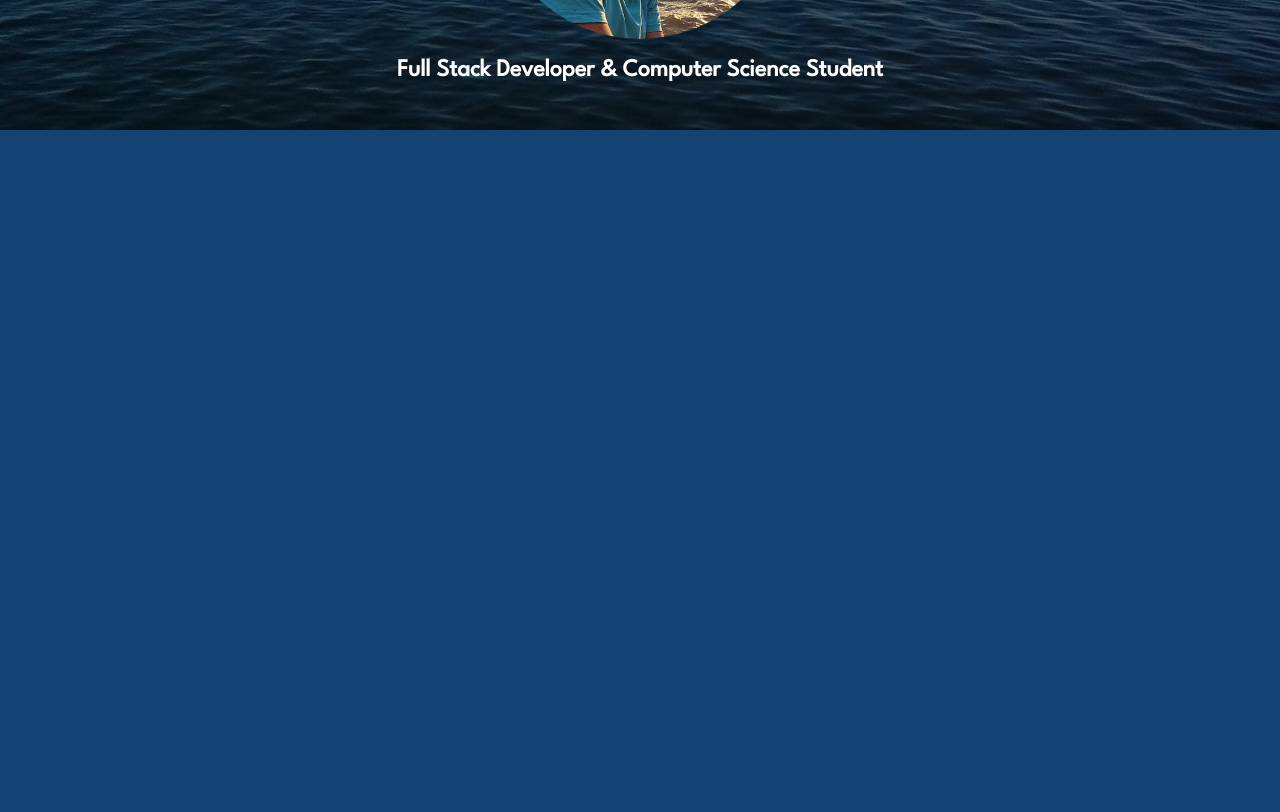
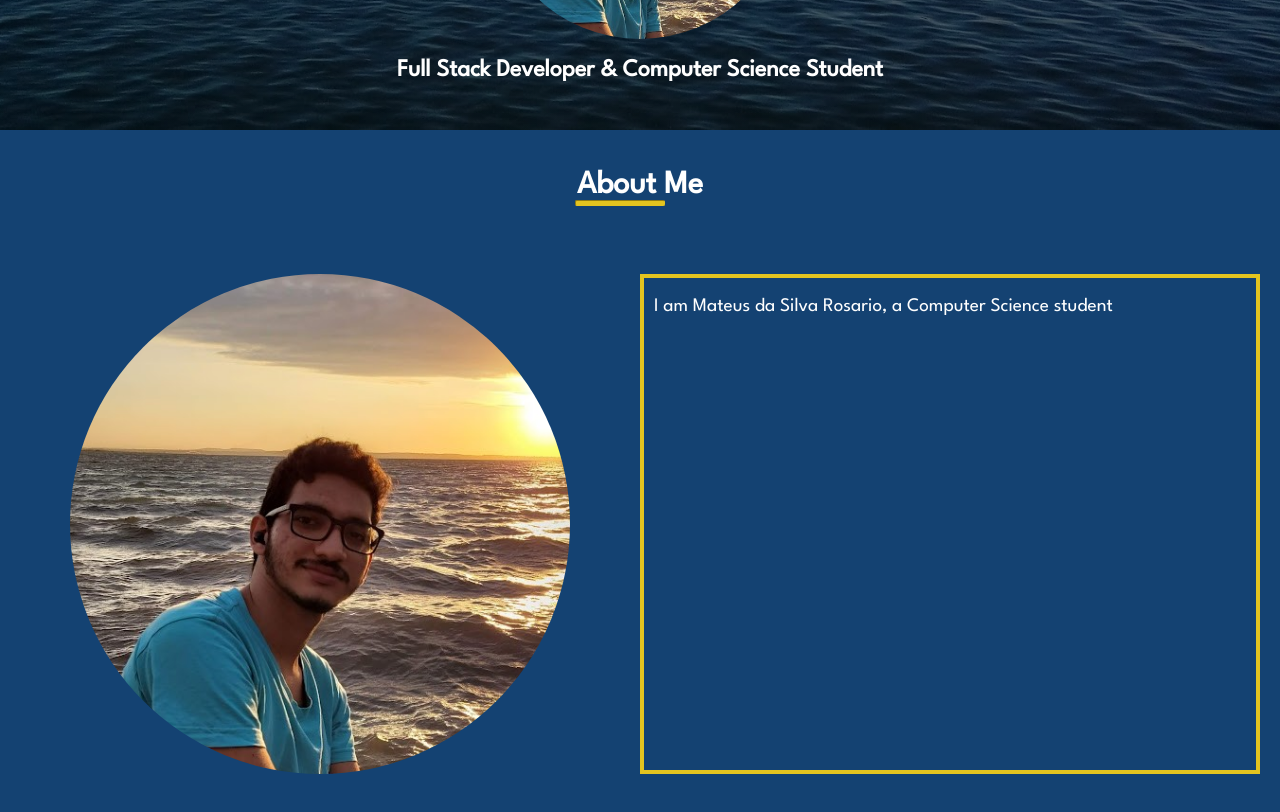
Before and after one commit to MateusRosario/portfolio, a React (Create React App) app: page / in a window 1280 px wide. Shown: the part 680-1492 px from the top of the page. Before the commit the page ends 810 px from the top, so only its background shows below. Built offline with nearby package versions, Linux system fonts and the light colour scheme; the HTML template or start-up script is replaced by a standard one.

Commit message:
About section title and layout implemented

```diff
--- a/package.json
+++ b/package.json
@@ -4,6 +4,7 @@
   "private": true,
   "homepage": "https://mateusrosario.github.io/portfolio",
   "dependencies": {
+    "@react-spring/web": "^9.6.1",
     "@testing-library/jest-dom": "^5.16.5",
     "@testing-library/react": "^13.4.0",
     "@testing-library/user-event": "^13.5.0",
--- a/src/components/layouts/about/About.css
+++ b/src/components/layouts/about/About.css
@@ -1,12 +1,49 @@
-.profile-image{
-    max-height: 300px;
-    max-width: 300px;
-    height: 40vh;
-    width: 40vh;
+.box{
+    padding: 20px;
+    height: 100vh;
+}
+
+.title-box{
+    display: flex;
+    justify-content: center;
+    align-items: center;
+}
+
+.content{
+    display: grid;
+    grid-template-columns: 1fr 1fr;
+    padding-top: 60px;
+    padding-bottom: 60px;
+}
+
+.image-box{
+    display: flex;
+    justify-content: center;
+    padding-right: 20px;
+}
+
+.desc-box{
+    display: flex;
+    padding-left: 10px;
+    padding-right: 10px;
+    border: 4px solid var(--acc);
+    font-size: larger;
+}
+
+.about-image{
+    max-height: 500px;
+    max-width: 500px;
+    height: 50vw;
+    width: 50vw;
     min-height: 200px;
     min-width: 200px;
     object-fit: cover;
-    border-radius: 150px;
-    transition: 0.5s;
-    transition-timing-function: ease-in;
+    border-radius: 50%;
 }
+
+@media only screen and (max-width: 500px){
+    .content{
+        display: grid;
+        grid-template-columns: 1fr;
+    }
+}
--- a/src/components/layouts/about/About.js
+++ b/src/components/layouts/about/About.js
@@ -1,37 +1,23 @@
-import { useRef, useState, useEffect } from 'react'
 import profile from '../../../assets/profile-img.jpg'
+import SectionTitle from '../../ui/SectionTitle'
+import './About.css'
 
-const useIsVisible = (ref) => {
-    const [isIntersecting, setIntersecting] = useState(false);
-
-    useEffect(() => {
-      const observer = new IntersectionObserver(([entry]) =>
-        setIntersecting(entry.isIntersecting)
-      );
-
-      observer.observe(ref.current);
-      return () => {
-        observer.disconnect();
-      };
-    }, [ref]);
-
-    return isIntersecting;
-}
-
-const About = () => {
-    const ref = useRef();
-    //let isVisible = useIsVisible(ref.current);
-
-    // if(isVisible){
-    //     console.log(true);
-    // }
-    // return (
-    //     <div ref={ref} style={{height: '100vh'}}>
-    //         <img className='profile-image' src={profile} alt="Profile"/>
-    //     </div>
-    // )
-
-    return (<div></div>)
+const About = (props) => {
+    return (
+        <div className='box'>
+            <div className='title-box'>
+              <SectionTitle>{props.appData.getString('about-me')}</SectionTitle>
+            </div>
+            <div className='content'>
+              <div className='image-box'>
+                <img className='about-image' src={profile} alt="Profile"/>
+              </div>
+              <div className='desc-box'>
+                <p>I am Mateus da Silva Rosario, a Computer Science student</p>
+              </div>
+            </div>
+        </div>
+    )
 }
 
 export default About
--- /dev/null
+++ b/src/components/ui/SectionTitle.js
@@ -0,0 +1,12 @@
+import './ui.css'
+
+const SectionTitle = (props) => {
+    return (
+        <div>
+            <h1 className="sec-title">{props.children}</h1>
+            <hr className="sec-title-divider"/>
+        </div>
+    )
+}
+
+export default SectionTitle
--- /dev/null
+++ b/src/components/ui/ui.css
@@ -0,0 +1,14 @@
+.sec-title{
+    font-size: xx-large;
+    margin-bottom: 0;
+}
+
+.sec-title-divider{
+    background-color: var(--acc);
+    border-color: var(--acc);
+    border-radius: 2px;
+    height: 4px;
+    width: 70%;
+    margin-top: 0;
+    margin-left: -2px;
+}
```
Also changed, not shown: 1 other file (tests, documents, lock files or other folders).
